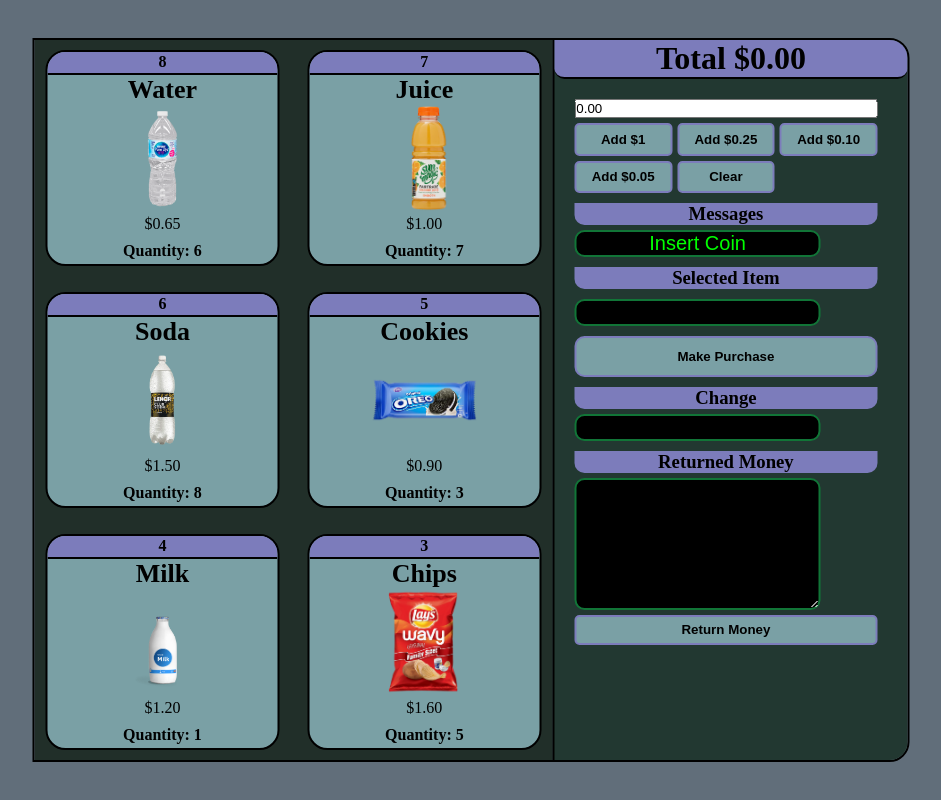
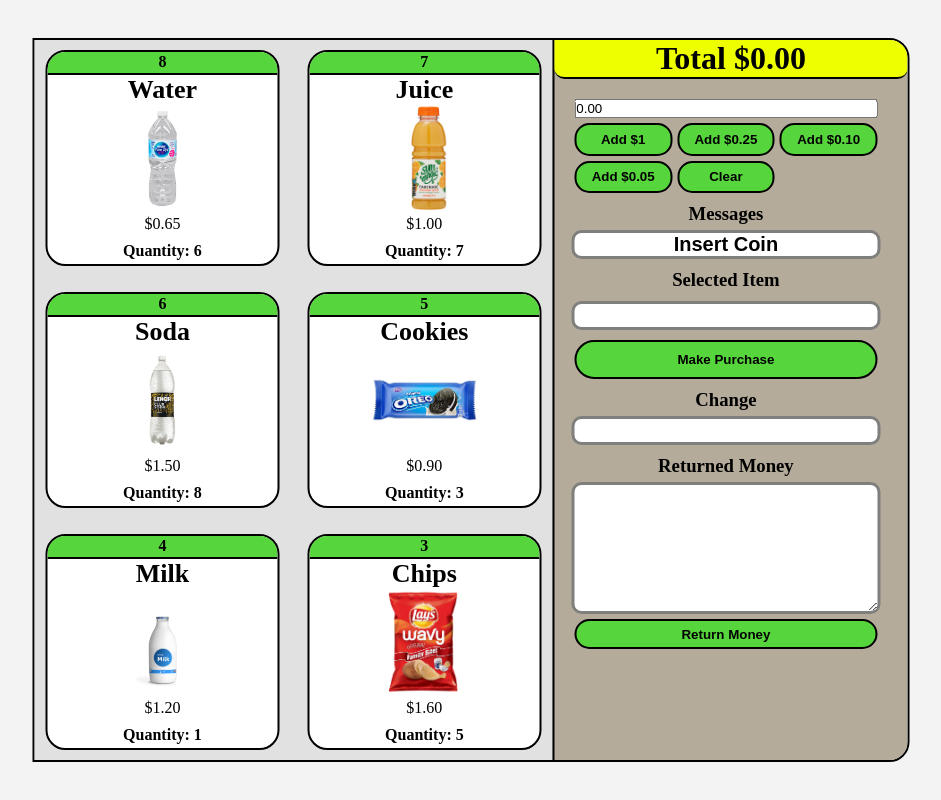
Before and after one commit to andresdev99/vendingMachine, a React (Vite) app in the folder vendingMachineFE/: page /vendor-machine in a window 1280 px wide. Shown: the whole page, without its empty margins (169-1110 px from the left). Built offline with nearby package versions, Linux system fonts and the light colour scheme.

Commit message:
changing styles

```diff
--- a/vendingMachineFE/src/index.css
+++ b/vendingMachineFE/src/index.css
@@ -4,7 +4,7 @@
 }
 
 body {
-    background: rgb(97, 110, 122);
+    background: rgba(204, 206, 207, 0.233);
 }
 
 /* General container */
@@ -22,18 +22,32 @@ body {
 }
 
 /* ------------------- Right panel styles -----------------*/
+
+/* Right Panel */
+.buy-items-panel {
+    color: black;
+    background: rgb(180, 171, 155);
+    width: 50%;
+    display: flex;
+    flex-direction: column;
+    align-items: center;
+    border-left: 2px solid rgb(0, 0, 0);
+}
+
 #messages,
 #selected-item,
 #change,
 #returned-money {
     font-size: 20px;
     text-align: center;
-    background-color: rgb(0, 0, 0);
-    color: lime;
-    border: 2px solid rgb(17, 117, 55);
+    background-color: rgb(255, 255, 255);
+    color: black;
+    font-weight: 700;
+    border: 3px solid rgb(127, 128, 125);
     border-radius: 10px;
-    width: 80%;
+    width: 100%;
     cursor: default;
+    align-self: center;
 }
 
 .section {
@@ -91,43 +105,33 @@ textarea {
 .add-money-btn {
     height: 100%;
     color: black;
-    background: rgb(122, 160, 165);
-    border: 2px solid rgb(124, 124, 187);
-    border-radius: 5px;
+    background: rgb(86, 214, 60);
+    border: 2px solid rgb(0, 0, 0);
+    border-radius: 15px;
     font-weight: 700;
 }
 
 .selected-item-btn {
     height: 100%;
     color: black;
-    background: rgb(122, 160, 165);
-    border: 2px solid rgb(124, 124, 187);
-    border-radius: 10px;
+    background: rgb(86, 214, 60);
+    border: 2px solid rgb(0, 0, 0);
+    border-radius: 20px;
     font-weight: 700;
 }
 
 .returned-money-btn {
     height: 30px;
     color: black;
-    background: rgb(122, 160, 165);
-    border: 2px solid rgb(124, 124, 187);
-    border-radius: 5px;
+    background: rgb(86, 214, 60);
+    border: 2px solid rgb(0, 0, 0);
+    border-radius: 15px;
     font-weight: 700;
 }
 
 button {
     cursor: pointer;
     border: none
-}
-
-.buy-items-panel {
-    color: black;
-    background: rgb(34, 56, 49);
-    width: 50%;
-    display: flex;
-    flex-direction: column;
-    align-items: center;
-    border-left: 2px solid rgb(0, 0, 0);
 }
 
 .change__section{
@@ -146,11 +150,11 @@ button {
 }
 
 button:hover {
-    background: rgb(0, 255, 179);
+    background: rgb(116, 255, 88);
 }
 
 h1 {
-    background: rgb(124, 124, 187);
+    background: rgb(238, 255, 0);
     border-bottom-left-radius: 10px;
     border-bottom-right-radius: 10px;
     border-bottom: 2px solid rgb(0, 0, 0);
@@ -160,9 +164,6 @@ h1 {
 }
 
 h3{
-    background: rgb(124, 124, 187);
-    border-bottom-left-radius: 10px;
-    border-bottom-right-radius: 10px;
     text-align: center;
 }
 
@@ -177,13 +178,13 @@ h3{
     grid-template-columns: repeat(2, 1fr);
     gap: 6px;
     width: 50vw;
-    background: rgb(33, 47, 41);
+    background: rgb(226, 225, 225);
 }
 
 .item h4 {
     width: 100%;
     height: 10%;
-    background: rgb(124, 124, 187);
+    background: rgb(86, 214, 60);
     top: auto;
     text-align: center;
     line-height: 1.5;
@@ -203,7 +204,7 @@ h3{
     flex-direction: column;
     align-items: center;
     justify-content: center;
-    background: rgb(122, 160, 165);
+    background: rgb(255, 255, 255);
     text-align: center;
     width: 90%;
     height: 90%;
```
